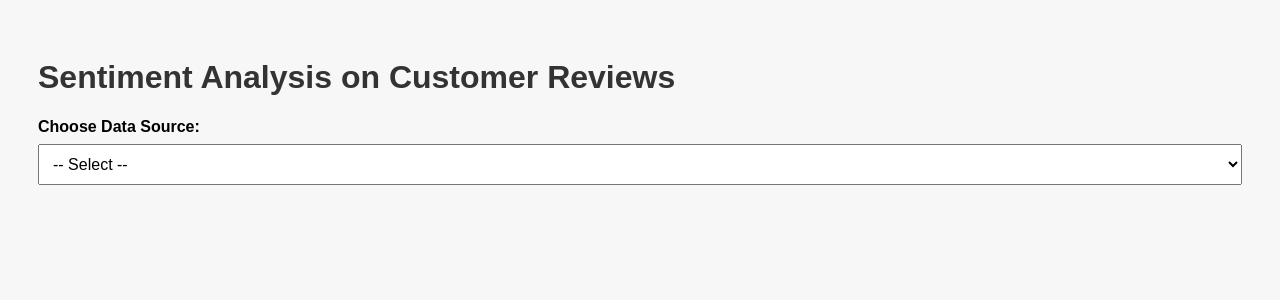
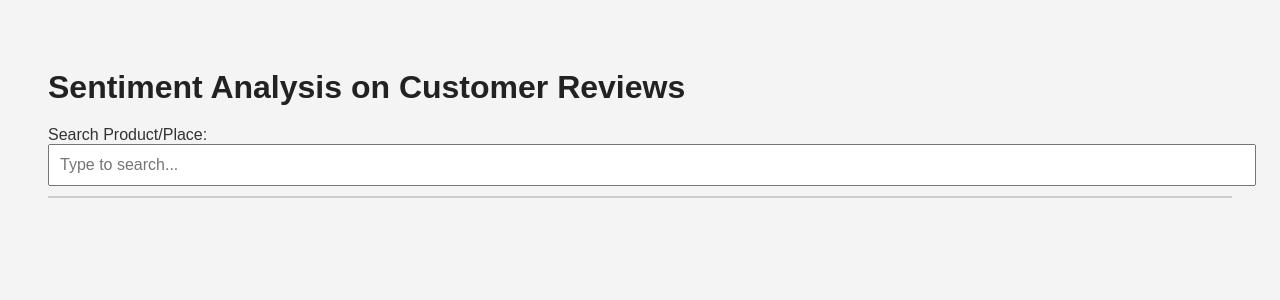
Before and after one commit to quanaphamm/Sentiment-Analysis-on-Customer-Reviews-Yelp-Amazon, a Flask app: page / in a window 1280 px wide. Shown: the top 300 px of the page. Run offline with Flask 3, Linux system fonts and the light colour scheme; parts of the project's set-up code (start-up, migrations or seed data) failed here and were passed over.

Commit message:
Update app.py/scripts.js for review from yelp only

```diff
--- a/app/app.py
+++ b/app/app.py
@@ -6,7 +6,7 @@ import os
 
 app = Flask(__name__)
 
-# Load model and tokenizer
+# Load trained model and tokenizer
 MODEL_DIR = os.path.join(os.path.dirname(__file__), "../models/distilbert")
 tokenizer = DistilBertTokenizerFast.from_pretrained(MODEL_DIR)
 model = DistilBertForSequenceClassification.from_pretrained(MODEL_DIR)
@@ -16,9 +16,9 @@ model.to(device)
 
 label_map = {0: "Negative", 1: "Neutral", 2: "Positive"}
 
-# Load datasets for search & summary
-AMAZON_DF = pd.read_csv(os.path.join(os.path.dirname(__file__), "../data/processed/amazon_train.csv"))
-YELP_DF = pd.read_csv(os.path.join(os.path.dirname(__file__), "../data/processed/yelp_sample.csv"))
+# Load Yelp data
+YELP_DATA_PATH = os.path.join(os.path.dirname(__file__), "../data/processed/yelp_sample.csv")
+df = pd.read_csv(YELP_DATA_PATH)
 
 @app.route("/")
 def index():
@@ -26,60 +26,54 @@ def index():
 
 @app.route("/search", methods=["POST"])
 def search():
-    data = request.json
+    data = request.get_json()
     query = data.get("query", "").lower()
-    source = data.get("source", "")
 
-    if not query or not source:
-        return jsonify([])
-
-    if source == "amazon":
-        matches = AMAZON_DF["review"].dropna().unique()
-    else:
-        matches = YELP_DF["review"].dropna().unique()
-
-    filtered = [item for item in matches if query in item.lower()][:10]
-    return jsonify(filtered)
+    all_places = df["product_or_place"].dropna().unique()
+    matches = [place for place in all_places if query in place.lower()]
+    return jsonify(matches[:10])
 
 @app.route("/summary", methods=["POST"])
 def summary():
-    data = request.json
-    source = data.get("source", "")
+    data = request.get_json()
     selected = data.get("selected", "")
 
-    if not source or not selected:
-        return jsonify({})
+    filtered = df[df["product_or_place"].str.lower() == selected.lower()]
+    if filtered.empty:
+        return jsonify({
+            "positive": 0,
+            "neutral": 0,
+            "negative": 0,
+            "suggestion": "Not enough data",
+            "reviews": []
+        })
 
-    if source == "amazon":
-        df = AMAZON_DF[AMAZON_DF["review"].str.contains(selected, case=False, na=False)]
-    else:
-        df = YELP_DF[YELP_DF["review"].str.contains(selected, case=False, na=False)]
-
-    if df.empty:
-        return jsonify({"positive": 0, "neutral": 0, "negative": 0, "suggestion": "Not enough data"})
-
-    sentiment_counts = df["sentiment"].value_counts(normalize=True).to_dict()
-    pos = round(sentiment_counts.get("positive", 0) * 100)
-    neu = round(sentiment_counts.get("neutral", 0) * 100)
-    neg = round(sentiment_counts.get("negative", 0) * 100)
+    counts = filtered["sentiment"].value_counts(normalize=True).to_dict()
+    pos = round(counts.get("positive", 0) * 100)
+    neu = round(counts.get("neutral", 0) * 100)
+    neg = round(counts.get("negative", 0) * 100)
 
     if pos >= 60:
-        suggestion = "✅ Worth Buying" if source == "amazon" else "✅ Should Visit"
+        suggestion = "✅ Should Visit"
     elif neg >= 40:
         suggestion = "❌ Avoid"
     else:
         suggestion = "🤔 Mixed feedback"
 
+    top_reviews = filtered[["review", "sentiment"]].head(10).to_dict(orient="records")
+
     return jsonify({
         "positive": pos,
         "neutral": neu,
         "negative": neg,
-        "suggestion": suggestion
+        "suggestion": suggestion,
+        "reviews": top_reviews
     })
 
 @app.route("/predict", methods=["POST"])
 def predict():
-    review = request.json.get("review", "")
+    review = request.get_json().get("review", "")
+
     if not review:
         return jsonify({"error": "No review provided"}), 400
 
--- a/app/static/script.js
+++ b/app/static/script.js
@@ -1,94 +1,99 @@
-// Step 1: Handle source dropdown
-function handleSourceChange(value) {
-    if (value === "amazon" || value === "yelp") {
-        document.getElementById("search-section").style.display = "block";
-        document.getElementById("review-section").style.display = "none";
-        document.getElementById("summary").style.display = "none";
-        document.getElementById("prediction-result").style.display = "none";
-        document.getElementById("itemSearch").value = "";
-        document.getElementById("suggestions").innerHTML = "";
-        searchItems(true);
-    }
-}
-
-function searchItems(forceShow = false) {
+// Triggered when user types in search bar
+function searchItems() {
     const query = document.getElementById("itemSearch").value;
-    const source = document.getElementById("source").value;
-
-    // Always show if forced or query is typed
-    if (!forceShow && query.length < 2) return;
 
     fetch("/search", {
         method: "POST",
-        headers: {
-            "Content-Type": "application/json"
-        },
-        body: JSON.stringify({ query, source })
+        headers: { "Content-Type": "application/json" },
+        body: JSON.stringify({ query })
     })
     .then(res => res.json())
     .then(data => {
         const list = document.getElementById("suggestions");
         list.innerHTML = "";
-
         data.forEach(item => {
             const li = document.createElement("li");
             li.textContent = item;
+            li.onclick = () => selectItem(item);
             li.style.cursor = "pointer";
-            li.onclick = () => selectItem(item);
             list.appendChild(li);
         });
     });
 }
 
+// Triggered when user selects a business/place
+function selectItem(selected) {
+    document.getElementById("itemSearch").value = selected;
+    document.getElementById("suggestions").innerHTML = "";
+    document.getElementById("selected-item").innerText = selected;
 
-// Step 3: After user selects a product/place
-function selectItem(selectedText) {
-    const source = document.getElementById("source").value;
-
-    // Clear suggestions
-    document.getElementById("suggestions").innerHTML = "";
-    document.getElementById("itemSearch").value = selectedText;
-    document.getElementById("selected-item").innerText = selectedText;
-
-    // Show review form and summary
-    document.getElementById("review-section").style.display = "block";
-
-    // Fetch summary
     fetch("/summary", {
         method: "POST",
-        headers: {
-            "Content-Type": "application/json"
-        },
-        body: JSON.stringify({ selected: selectedText, source })
+        headers: { "Content-Type": "application/json" },
+        body: JSON.stringify({ selected })
     })
     .then(res => res.json())
     .then(data => {
+        // Display summary stats
         document.getElementById("summary").style.display = "block";
+        document.getElementById("review-form").style.display = "block";
+
         document.getElementById("positive").innerText = data.positive + "%";
         document.getElementById("neutral").innerText = data.neutral + "%";
         document.getElementById("negative").innerText = data.negative + "%";
         document.getElementById("suggestion").innerText = data.suggestion;
+
+        // Clear existing review list
+        const existingList = document.querySelector("#summary ul.review-list");
+        if (existingList) existingList.remove();
+
+        // Add top 10 reviews
+        const reviewList = document.createElement("ul");
+        reviewList.classList.add("review-list");
+
+        data.reviews.forEach(r => {
+            const item = document.createElement("li");
+            item.innerHTML = `<strong>[${r.sentiment}]</strong> ${r.review}`;
+            reviewList.appendChild(item);
+        });
+
+        document.getElementById("summary").appendChild(reviewList);
     });
 }
 
-// Step 4: Handle new review submission
-document.addEventListener("DOMContentLoaded", function () {
-    const form = document.getElementById("review-form");
-    form.addEventListener("submit", function (e) {
+// Handle new review submission
+document.addEventListener("DOMContentLoaded", () => {
+    document.getElementById("review-form").addEventListener("submit", function (e) {
         e.preventDefault();
         const reviewText = document.getElementById("review").value;
 
         fetch("/predict", {
             method: "POST",
-            headers: {
-                "Content-Type": "application/json"
-            },
+            headers: { "Content-Type": "application/json" },
             body: JSON.stringify({ review: reviewText })
         })
         .then(res => res.json())
         .then(data => {
+            // Show prediction result
             document.getElementById("prediction-result").style.display = "block";
             document.getElementById("predicted-sentiment").innerText = data.sentiment;
+
+            // Prepend new review to list
+            const newReviewItem = document.createElement("li");
+            newReviewItem.innerHTML = `<strong>[${data.sentiment}]</strong> ${reviewText}`;
+
+            const reviewList = document.querySelector("#summary ul.review-list");
+            if (reviewList) {
+                reviewList.insertBefore(newReviewItem, reviewList.firstChild);
+            } else {
+                const newList = document.createElement("ul");
+                newList.classList.add("review-list");
+                newList.appendChild(newReviewItem);
+                document.getElementById("summary").appendChild(newList);
+            }
+
+            // Clear the review input box
+            document.getElementById("review").value = "";
         });
     });
 });
--- /dev/null
+++ b/app/static/styles.css
@@ -0,0 +1,52 @@
+body {
+    font-family: Arial, sans-serif;
+    padding: 40px;
+    background-color: #f4f4f4;
+    color: #333;
+}
+
+h1 {
+    color: #222;
+    margin-bottom: 20px;
+}
+
+input[type="text"], textarea {
+    width: 100%;
+    padding: 10px;
+    font-size: 16px;
+    margin-bottom: 10px;
+}
+
+textarea {
+    height: 100px;
+}
+
+ul#suggestions {
+    list-style: none;
+    padding-left: 0;
+    margin: 0;
+    max-height: 200px;
+    overflow-y: auto;
+    border: 1px solid #ccc;
+    background-color: white;
+}
+
+ul#suggestions li {
+    padding: 8px;
+    cursor: pointer;
+}
+
+ul#suggestions li:hover {
+    background-color: #eee;
+}
+
+form {
+    margin-top: 20px;
+}
+
+#summary, #prediction-result {
+    margin-top: 20px;
+    padding: 15px;
+    background-color: white;
+    border-left: 5px solid #4CAF50;
+}
--- a/app/templates/index.html
+++ b/app/templates/index.html
@@ -3,67 +3,20 @@
 <head>
   <meta charset="UTF-8">
   <title>Sentiment Analysis on Customer Reviews</title>
-    <style>
-        body {
-            font-family: Arial, sans-serif;
-            padding: 30px;
-            background-color: #f7f7f7;
-        }
-
-        h1 {
-            color: #333;
-        }
-
-        label {
-            font-weight: bold;
-            margin-top: 20px;
-            display: block;
-        }
-
-        select, input[type="text"], textarea {
-            width: 100%;
-            padding: 10px;
-            font-size: 16px;
-            margin-top: 8px;
-            margin-bottom: 16px;
-        }
-
-        button {
-            padding: 10px 20px;
-            font-size: 16px;
-        }
-
-        .result, .summary {
-            margin-top: 20px;
-            padding: 15px;
-            background-color: #fff;
-            border-left: 5px solid #4CAF50;
-        }
-    </style>
+  <link rel="stylesheet" href="/static/styles.css">
 </head>
 <body>
 
   <h1>Sentiment Analysis on Customer Reviews</h1>
 
-<!-- Step 1: Choose Data Source -->
-<label for="source">Choose Data Source:</label>
-<select id="source" name="source" onchange="handleSourceChange(this.value)">
-    <option value="">-- Select --</option>
-    <option value="amazon">Amazon</option>
-    <option value="yelp">Yelp</option>
-</select>
-
-<!-- Step 2: Search and Select Product/Place -->
-<div id="search-section" style="display:none;">
+  <!-- Search -->
   <label for="itemSearch">Search Product/Place:</label>
   <input type="text" id="itemSearch" oninput="searchItems()" placeholder="Type to search...">
-    <ul id="suggestions" style="list-style: none; padding-left: 0;"></ul>
-</div>
+  <ul id="suggestions"></ul>
 
-<!-- Step 3: Summary -->
-<div class="summary" id="summary" style="display:none;">
+  <!-- Summary -->
+  <div id="summary" style="display:none;">
     <p><strong>Selected:</strong> <span id="selected-item"></span></p>
-    <p><strong>Sentiment Summary:</strong></p>
     <ul>
       <li>Positive: <span id="positive">--</span>%</li>
       <li>Neutral: <span id="neutral">--</span>%</li>
@@ -72,17 +25,15 @@
     <p><strong>Suggestion:</strong> <span id="suggestion">--</span></p>
   </div>
 
-<!-- Step 4: Submit New Review -->
-<div id="review-section" style="display:none;">
-    <label for="review">Write Your Review:</label>
-    <form id="review-form">
-        <textarea name="review" id="review" required></textarea><br>
+  <!-- Review Input -->
+  <form id="review-form" style="display:none;">
+    <label for="review">Write your review:</label><br>
+    <textarea id="review" required></textarea><br>
     <button type="submit">Submit Review</button>
   </form>
-</div>
 
-<!-- Step 5: Prediction Result -->
-<div class="result" id="prediction-result" style="display:none;">
+  <!-- Prediction Output -->
+  <div id="prediction-result" style="display:none;">
     <strong>Predicted Sentiment:</strong> <span id="predicted-sentiment"></span>
   </div>
 
```
Also changed, not shown: app/utils.py (+20 -53 lines), data/scripts/clean_data.py (+3 -43 lines), train_model.py (+51 -50 lines). Lines whose indentation alone changed are shown as unchanged.
